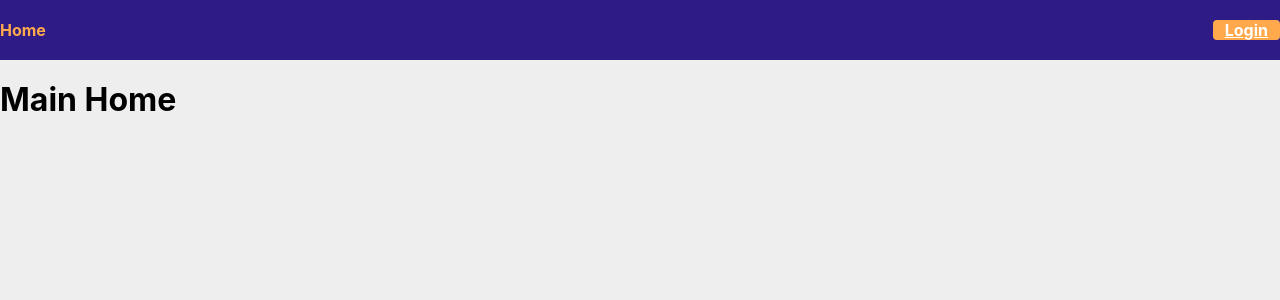
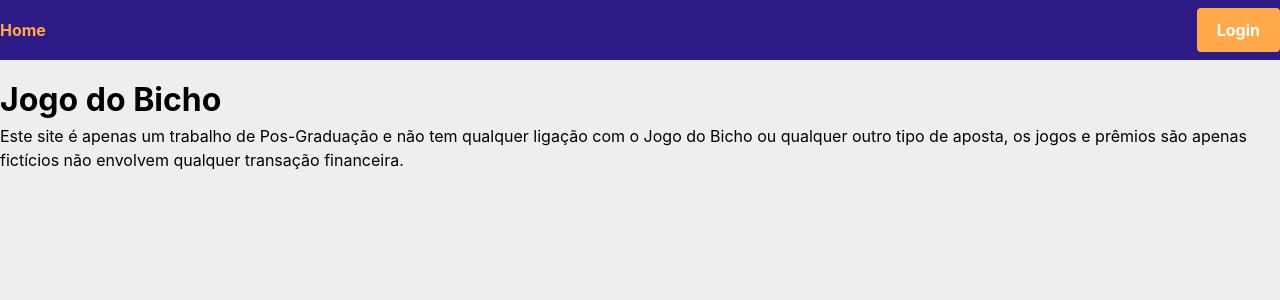
Before and after one commit to KrindgesJuliano/best-beast-bet, a React (Vite) app: page / in a window 1280 px wide. Shown: the top 300 px of the page. Built offline with nearby package versions, Linux system fonts and the light colour scheme.

Commit message:
feat: adicionado descricao a home page

```diff
--- a/src/index.css
+++ b/src/index.css
@@ -19,3 +19,7 @@
   padding: 0;
   border: 0;
 }
+
+a {
+  text-decoration: none;
+}
--- a/src/layout/Header.jsx
+++ b/src/layout/Header.jsx
@@ -12,7 +12,7 @@ export const Header = () => {
         <nav>
           <Link
             to={'/login'}
-            className="h-[32px] px-3 rounded font-700 bg-[#FFA84C] text-white"
+            className="py-3 px-5 rounded font-700 bg-[#FFA84C] text-white"
           >
             Login
           </Link>
--- a/src/modules/Home/index.jsx
+++ b/src/modules/Home/index.jsx
@@ -1,7 +1,12 @@
 export const Home = () => {
   return (
     <div className="container ma mt h-full">
-      <h1>Main Home</h1>
+      <h1>Jogo do Bicho</h1>
+      <p>
+        Este site é apenas um trabalho de Pos-Graduação e não tem qualquer
+        ligação com o Jogo do Bicho ou qualquer outro tipo de aposta, os jogos e
+        prêmios são apenas fictícios não envolvem qualquer transação financeira.
+      </p>
     </div>
   );
 };
```
